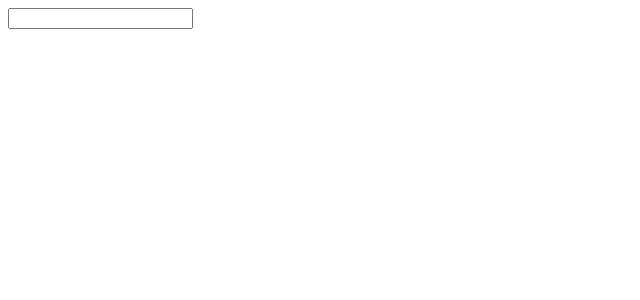
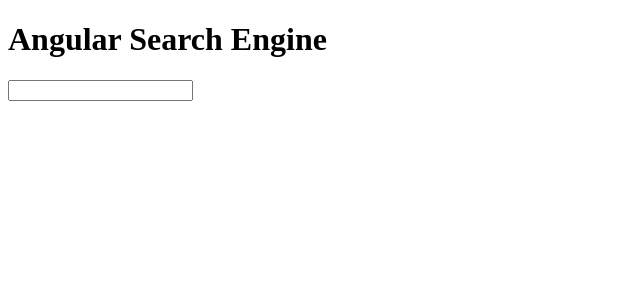
Before and after one commit to JacquesBegin/angular-search-engine, an Angular app: page / in a window 1280 px wide. Shown: the top 300 px of the page, without its empty margins (0-640 px from the left). Built offline with nearby package versions, Linux system fonts and the light colour scheme.

Commit message:
Adds initial h1 to topbar.

```diff
--- a/src/app/topbar/topbar.component.html
+++ b/src/app/topbar/topbar.component.html
@@ -0,0 +1 @@
+<h1>Angular Search Engine</h1>
```
